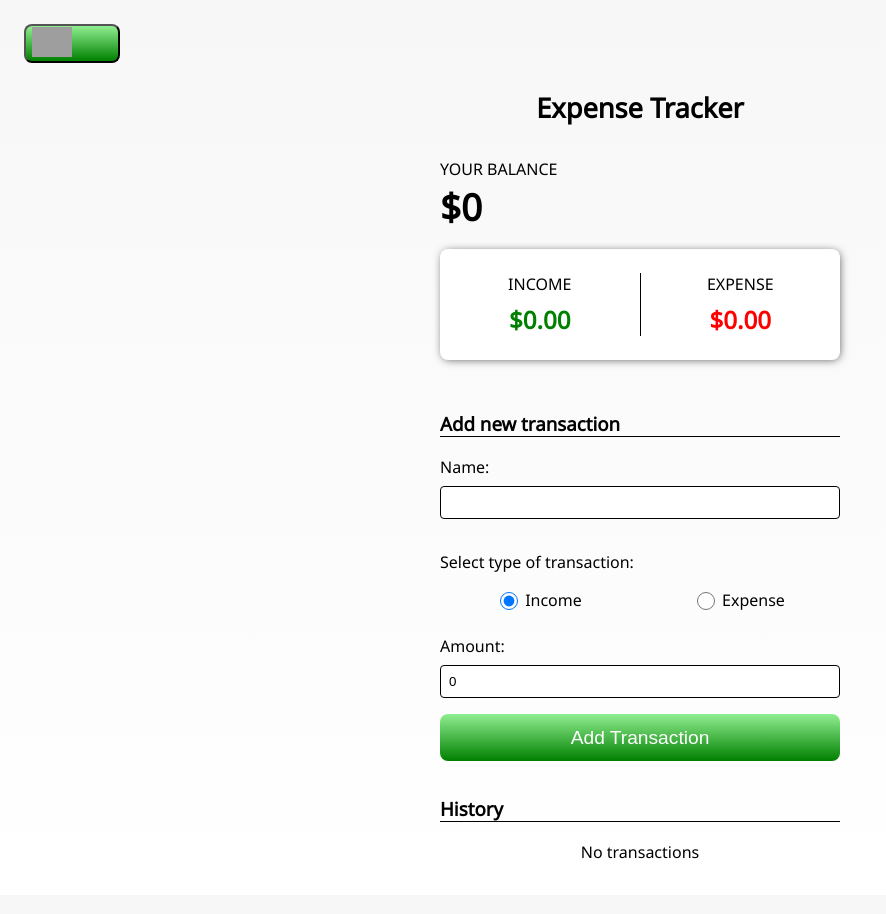
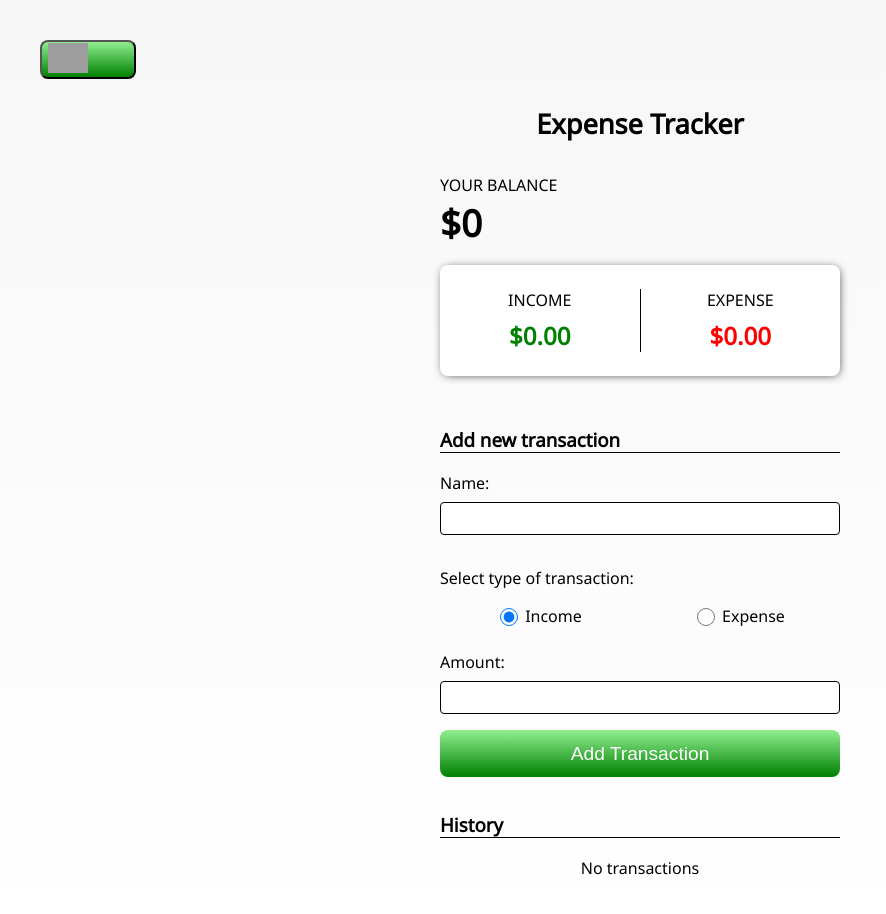
Before and after one commit to maanizfar/expense-tracker, a React (Create React App) app: page / in a window 1280 px wide. Shown: the top 914 px of the page, without its empty margins (0-886 px from the left). Built offline with nearby package versions, Linux system fonts and the light colour scheme; grey boxes are pictures that could not be loaded.

Commit message:
refactor - separate themeprovider from transactionprovider

```diff
--- a/src/App.js
+++ b/src/App.js
@@ -6,12 +6,12 @@ import History from "./components/History";
 import AddTransaction from "./components/AddTransaction";
 import ThemeToggle from "./components/ThemeToggle";
 import { getTextColor, getBodyColor, getGradient, fonts } from "./styles/theme";
-import { MyContext } from "./state/State";
+import { ThemeContext } from "./state/ThemeProvider";
 
 const Page = styled.div`
   font-family: ${fonts.noto};
   min-height: 100vh;
-  padding: 16px;
+  padding: 32px;
   color: ${({ theme }) => getTextColor(theme)};
   background-color: ${({ theme }) => getBodyColor(theme)};
   background: ${({ theme }) => getGradient(theme)};
@@ -31,7 +31,7 @@ const Header = styled.h1`
 `;
 
 function App() {
-  const { theme } = useContext(MyContext);
+  const { theme } = useContext(ThemeContext);
 
   return (
     <Page theme={theme}>
--- a/src/components/AddTransaction.js
+++ b/src/components/AddTransaction.js
@@ -1,6 +1,7 @@
 import React, { useState, useContext } from "react";
 import styled from "styled-components";
-import { MyContext } from "../state/State";
+import { TransactionContext } from "../state/TransactionProvider";
+import { ThemeContext } from "../state/ThemeProvider";
 import { getTextColor } from "../styles/theme";
 
 const Container = styled.div`
@@ -62,9 +63,10 @@ const Button = styled.button`
 const AddTransaction = ({ onSubmit }) => {
   const [name, setName] = useState("");
   const [type, setType] = useState("income");
-  const [amount, setAmount] = useState(0);
+  const [amount, setAmount] = useState("");
 
-  const { addTransaction, theme } = useContext(MyContext);
+  const { addTransaction } = useContext(TransactionContext);
+  const { theme } = useContext(ThemeContext);
 
   return (
     <Container theme={theme}>
@@ -79,7 +81,7 @@ const AddTransaction = ({ onSubmit }) => {
             amount,
           });
           setName("");
-          setAmount(0);
+          setAmount("");
         }}
       >
         <FormGroup>
--- a/src/components/Balance.js
+++ b/src/components/Balance.js
@@ -1,6 +1,7 @@
 import React, { useContext } from "react";
 import styled from "styled-components";
-import { MyContext } from "../state/State";
+import { TransactionContext } from "../state/TransactionProvider";
+import { ThemeContext } from "../state/ThemeProvider";
 import { getTextColor } from "../styles/theme";
 
 const Label = styled.p`
@@ -17,7 +18,8 @@ const BalanceText = styled.h1`
 `;
 
 const Balance = () => {
-  const { theme, transactions } = useContext(MyContext);
+  const { transactions } = useContext(TransactionContext);
+  const { theme } = useContext(ThemeContext);
 
   const income = transactions
     .filter((t) => t.type === "income")
--- a/src/components/History.js
+++ b/src/components/History.js
@@ -1,7 +1,8 @@
 import React, { useContext } from "react";
 import styled from "styled-components";
 import HistoryItem from "./HistoryItem";
-import { MyContext } from "../state/State";
+import { TransactionContext } from "../state/TransactionProvider";
+import { ThemeContext } from "../state/ThemeProvider";
 import { colors } from "../styles/theme";
 
 const Container = styled.ul`
@@ -23,7 +24,8 @@ const Heading = styled.h3`
 `;
 
 const History = () => {
-  const { transactions, theme } = useContext(MyContext);
+  const { transactions } = useContext(TransactionContext);
+  const { theme } = useContext(ThemeContext);
 
   return (
     <div>
--- a/src/components/HistoryItem.js
+++ b/src/components/HistoryItem.js
@@ -1,6 +1,7 @@
 import React, { useContext } from "react";
 import styled from "styled-components";
-import { MyContext } from "../state/State";
+import { TransactionContext } from "../state/TransactionProvider";
+import { ThemeContext } from "../state/ThemeProvider";
 import { getShadowColor } from "../styles/theme";
 
 const Item = styled.li`
@@ -41,7 +42,8 @@ const Button = styled.button`
 `;
 
 const HistoryItem = ({ transaction }) => {
-  const { theme, removeTransaction } = useContext(MyContext);
+  const { removeTransaction } = useContext(TransactionContext);
+  const { theme } = useContext(ThemeContext);
   const { id, type, name, amount } = transaction;
 
   return (
--- a/src/components/IncomeExpenses.js
+++ b/src/components/IncomeExpenses.js
@@ -1,6 +1,7 @@
 import React, { useContext } from "react";
 import styled from "styled-components";
-import { MyContext } from "../state/State";
+import { TransactionContext } from "../state/TransactionProvider";
+import { ThemeContext } from "../state/ThemeProvider";
 import { getShadowColor } from "../styles/theme";
 
 const Container = styled.div`
@@ -37,7 +38,8 @@ const BalanceText = styled.h1`
 `;
 
 const IncomeExpenses = () => {
-  const { transactions, theme } = useContext(MyContext);
+  const { transactions } = useContext(TransactionContext);
+  const { theme } = useContext(ThemeContext);
 
   const income = transactions
     .filter((t) => t.type === "income")
--- a/src/components/ThemeToggle.js
+++ b/src/components/ThemeToggle.js
@@ -1,6 +1,6 @@
 import React, { useContext } from "react";
 import styled from "styled-components";
-import { MyContext } from "../state/State";
+import { ThemeContext } from "../state/ThemeProvider";
 
 const Toggle = styled.button`
   background-color: red;
@@ -28,7 +28,7 @@ const Toggle = styled.button`
 `;
 
 const ThemeToggle = () => {
-  const { theme, setTheme } = useContext(MyContext);
+  const { theme, setTheme } = useContext(ThemeContext);
 
   const onClickHandler = () => {
     theme === "light" ? setTheme("dark") : setTheme("light");
--- a/src/index.js
+++ b/src/index.js
@@ -3,13 +3,16 @@ import ReactDOM from "react-dom";
 import "./index.css";
 import App from "./App";
 
-import { MyProvider } from "./state/State";
+import { TransactionProvider } from "./state/TransactionProvider";
+import { ThemeProvider } from "./state/ThemeProvider";
 
 ReactDOM.render(
   <React.StrictMode>
-    <MyProvider>
-      <App />
-    </MyProvider>
+    <TransactionProvider>
+      <ThemeProvider>
+        <App />
+      </ThemeProvider>
+    </TransactionProvider>
   </React.StrictMode>,
   document.getElementById("root")
 );
--- /dev/null
+++ b/src/state/ThemeProvider.js
@@ -0,0 +1,28 @@
+import React, { createContext, useReducer } from "react";
+import reducer from "./ThemeReducer";
+
+const initialState = { theme: "light" };
+
+export const ThemeContext = createContext(initialState);
+
+export const ThemeProvider = ({ children }) => {
+  const [state, dispatch] = useReducer(reducer, initialState);
+
+  function setTheme(theme) {
+    dispatch({
+      type: "SET_THEME",
+      payload: theme,
+    });
+  }
+
+  return (
+    <ThemeContext.Provider
+      value={{
+        theme: state.theme,
+        setTheme,
+      }}
+    >
+      {children}
+    </ThemeContext.Provider>
+  );
+};
--- /dev/null
+++ b/src/state/ThemeReducer.js
@@ -0,0 +1,11 @@
+export default (state, action) => {
+  switch (action.type) {
+    case "SET_THEME":
+      return {
+        ...state,
+        theme: action.payload,
+      };
+    default:
+      return state;
+  }
+};
--- a/src/state/State.js
+++ b/src/state/TransactionProvider.js
@@ -1,11 +1,11 @@
 import React, { createContext, useReducer } from "react";
-import reducer from "./Reducer";
+import reducer from "./TransactionReducer";
 
 const initialState = { transactions: [], theme: "light" };
 
-export const MyContext = createContext(initialState);
+export const TransactionContext = createContext(initialState);
 
-export const MyProvider = ({ children }) => {
+export const TransactionProvider = ({ children }) => {
   const [state, dispatch] = useReducer(reducer, initialState);
 
   function addTransaction(transaction) {
@@ -22,24 +22,15 @@ export const MyProvider = ({ children }) => {
     });
   }
 
-  function setTheme(theme) {
-    dispatch({
-      type: "SET_THEME",
-      payload: theme,
-    });
-  }
-
   return (
-    <MyContext.Provider
+    <TransactionContext.Provider
       value={{
         transactions: state.transactions,
-        theme: state.theme,
         addTransaction,
         removeTransaction,
-        setTheme,
       }}
     >
       {children}
-    </MyContext.Provider>
+    </TransactionContext.Provider>
   );
 };
--- a/src/state/Reducer.js
+++ b/src/state/TransactionReducer.js
@@ -10,11 +10,6 @@ export default (state, action) => {
         ...state,
         transactions: state.transactions.filter((t) => t.id !== action.payload),
       };
-    case "SET_THEME":
-      return {
-        ...state,
-        theme: action.payload,
-      };
     default:
       return state;
   }
```
